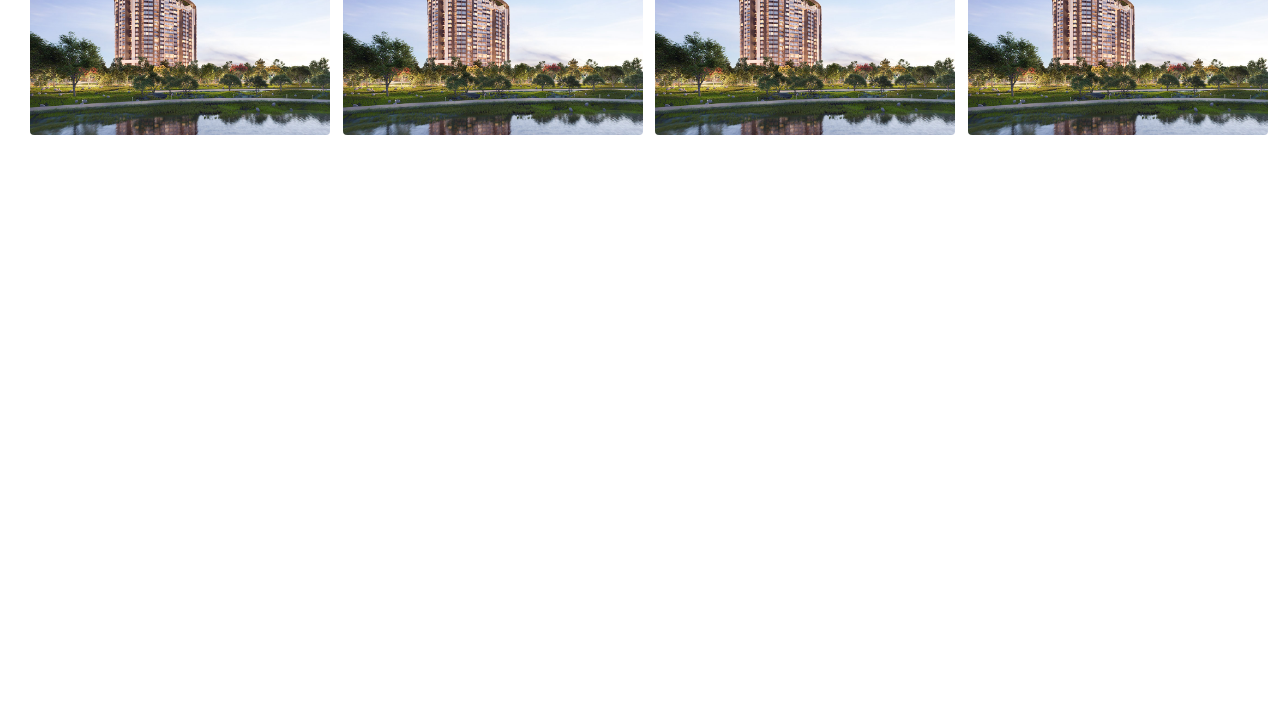
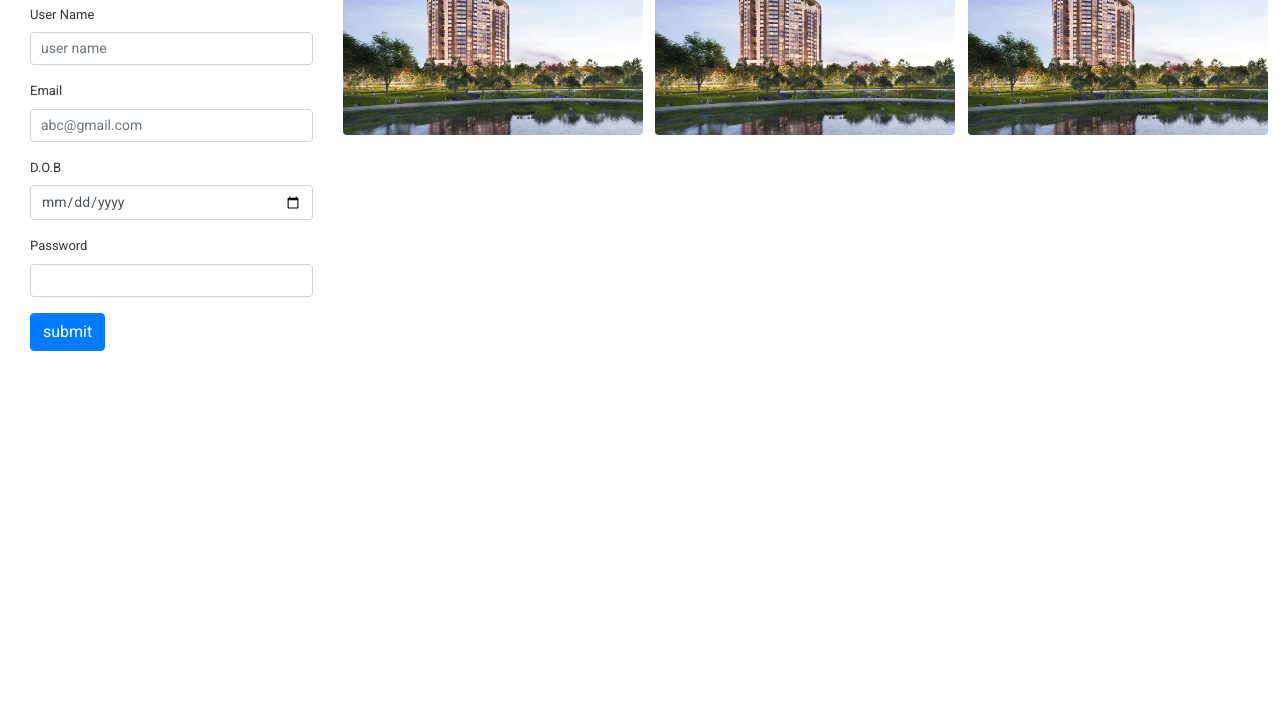
Before and after one commit to osihark73/Dreamlife, a plain HTML site: page index.html in a window 1280 px wide. Shown: the part 77-800 px from the top of the page. Drawn offline with Linux system fonts and the light colour scheme; files that its build step writes are made by us from their sources.

Commit message:
login form added

```diff
--- a/index.html
+++ b/index.html
@@ -13,7 +13,29 @@
    	<div class="col-lg-12 col-md-12 col-sm-12 col-xs-12">
    		<div class="row">
    			<div class="col-xs-3 col-sm-3 col-md-3 col-lg-3 ">
-   				<img src="images/banner.jpg" style="width: 300px; height: 160px; border-radius: 4px;">
+               <h3>Login Here</h3>
+                <form action="#" method="post">
+                  <div class="form-group">
+                   <label>User Name</label>
+                     <input type="text" name="name" class="form-control" placeholder="user name">
+                   </div>
+                   <div class="form-group">
+                   <label>Email</label>
+                     <input type="text" name="email" class="form-control" placeholder="abc@gmail.com">
+                   </div>
+                   <div class="form-group">
+                   <label>D.O.B</label>
+                     <input type="date" name="date" class="form-control" placeholder="dd/mm/yy">
+                   </div>
+                   <div class="form-group">
+                   <label>Password</label>
+                     <input type="Password" name="name" class="form-control">
+                   </div>
+                   <div class="form-group">
+                     <input type="submit" value="submit" class="btn btn-primary b-block">
+                   </div>
+
+                </form>
    			  </div>
    			<div class="col-xs-3 col-sm-3 col-md-3 col-lg-3">
    		     <img src="images/banner.jpg" style="width: 300px; height: 160px; border-radius: 4px;">
```
Also changed, not shown: mainHeader.html (added, +9 -0 lines).
